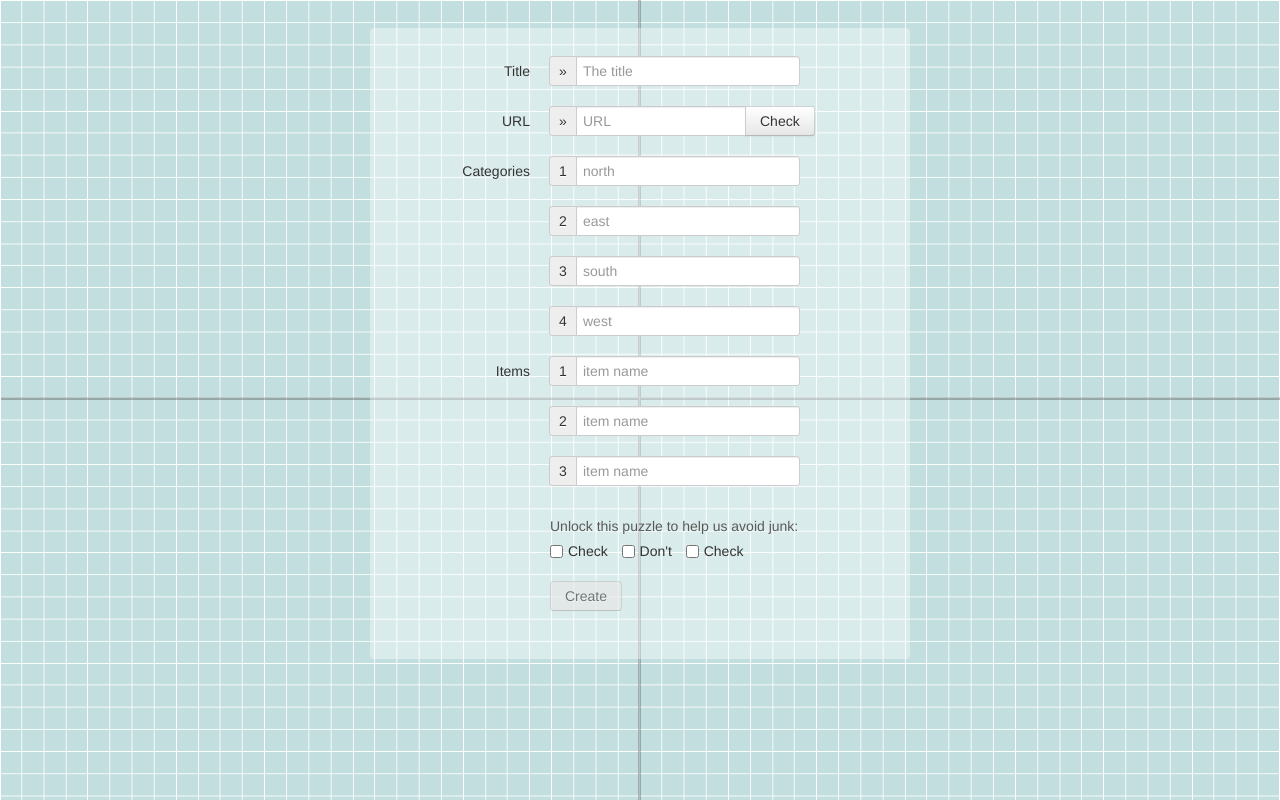
After one commit to xmatthewx/emergent-matrix, a PHP site: page /emergent-matrix/new.html in a window 1280 px wide. The commit adds this page. Run offline with PHP 8.4, Linux system fonts and the light colour scheme; some libraries are stand-ins or nearby versions.

Commit message:
adding form html & js.

```diff
--- a/css/main.css
+++ b/css/main.css
@@ -236,3 +236,19 @@ body, #thecanvas {
 
 .navbar { z-index:2; display:none; }
 .navbar .brand { margin-left:-5px; }
+
+
+/* ----------------------
+   forms
+*/
+
+form {
+    width:500px;
+    margin:2em auto;
+    padding:2em 20px;
+    background:rgba(255,255,255,0.4);
+    -webkit-border-radius: 4px;
+    -moz-border-radius: 4px;
+    border-radius: 4px;
+
+    }
--- a/index.html
+++ b/index.html
@@ -35,7 +35,7 @@
 
         <div class="container">
 
-            <!-- Main hero unit for a primary marketing message or call to action -->
+            <!-- magic happens here -->
             <div id="thecanvas" class="">
             </div>
 
--- /dev/null
+++ b/js/form.js
@@ -0,0 +1,51 @@
+
+
+$(window).load(function () {
+// all JS inside $(window).load
+
+console.log('loaded');
+
+/***
+ * forms
+ */
+
+// trigger more input for items as needed
+$('#inputI3').focus( function(){ xitem(); });
+
+function xitem(){
+    // clone the last item input field
+ 	var template = $("section#items .control-group").last().clone();
+ 	i = Number( template.find("input").attr('id').slice(6) );
+ 	n = i + 1;
+
+ 	if( n < 16 ){
+
+    	template.find(".add-on").text(n);
+    	template.find("input").attr('id','inputI'+ n);
+
+    	$("section#items").append(template);
+
+    	$('#inputI' + n).focus( function(){ xitem(); });
+ 	}
+
+    $('#inputI' + i ).unbind('focus'); // trigger from each only once
+
+};
+
+
+// unlock
+$('.checkbox').change( function(){
+
+//    console.log( $('#test1:checked').val() );
+
+    if( $('#test1:checked').val() && !$('#test2:checked').val()  && $('#test3:checked').val()  ){
+        console.log('unlocked');
+        $('form button').removeAttr("disabled");
+
+    }
+
+     });
+
+
+// END $(window).load
+});
--- a/js/main.js
+++ b/js/main.js
@@ -492,6 +492,7 @@ $('#thecanvas li a.icon-trash').click( function(){
 /***
  * dummy itemlist
  */
+/* ready to delete?
 function initItems(){
     // add to itemslist
 
@@ -517,6 +518,8 @@ function initItems(){
     itemslist = itemslist.concat(addlist);
 
 };
+*/
+
 
 
 // END $(window).load
--- /dev/null
+++ b/new.html
@@ -0,0 +1,166 @@
+<!DOCTYPE html>
+<!--[if lt IE 7]>      <html class="no-js lt-ie9 lt-ie8 lt-ie7"> <![endif]-->
+<!--[if IE 7]>         <html class="no-js lt-ie9 lt-ie8"> <![endif]-->
+<!--[if IE 8]>         <html class="no-js lt-ie9"> <![endif]-->
+<!--[if gt IE 8]><!--> <html class="no-js"> <!--<![endif]-->
+    <head>
+        <meta charset="utf-8">
+        <meta http-equiv="X-UA-Compatible" content="IE=edge,chrome=1">
+        <title>matrix</title>
+        <meta name="description" content="Music Mosaic">
+        <meta name="viewport" content="width=device-width">
+
+        <link rel="stylesheet" href="css/bootstrap.min.css">
+        <link rel="stylesheet" href="css/bootstrap-responsive.min.css">
+        <link rel="stylesheet" href="css/main.css">
+
+        <script src="js/vendor/modernizr-2.6.1.min.js"></script>
+
+    </head>
+    <body>
+        <!--[if lt IE 7]>
+            <p class="chromeframe">You are using an outdated browser. <a href="http://browsehappy.com/">Upgrade your browser today</a> or <a href="http://www.google.com/chromeframe/?redirect=true">install Google Chrome Frame</a> to better experience this site.</p>
+        <![endif]-->
+
+        <div class="navbar navbar-fixed-top navbar-inverse">
+          <div class="navbar-inner">
+            <a class="brand" href="index.html">Emergent Matrix</a>
+            <ul class="nav filter">
+              <li><a href="#">about</a></li>
+            </ul>
+          </div>
+        </div>
+
+
+        <div class="container">
+
+            <form class="form-horizontal">
+
+                <div class="control-group">
+                    <label class="control-label" for="inputTitle">Title</label>
+                    <div class="controls">
+                        <div class="input-prepend">
+                            <span class="add-on">&#187;</span>
+                            <input id="inputTitle" size="16" type="text" placeholder="The title">
+                        </div>
+                    </div>
+                </div>
+
+                <div class="control-group">
+                    <label class="control-label" for="inputURL">URL</label>
+                    <div class="controls">
+                        <div class="input-prepend input-append">
+                            <span class="add-on">&#187;</span>
+                            <input class="span2" type="text" id="inputURL" placeholder="URL"><button class="btn" type="button">Check</button>
+                        </div>
+                    </div>
+                </div>
+
+                <section id="categories">
+
+                    <div class="control-group">
+                        <label class="control-label" for="north">Categories</label>
+                        <div class="controls">
+                            <div class="input-prepend">
+                                <span class="add-on">1</span>
+                                <input type="text" id="catNorth" placeholder="north">
+                            </div>
+                        </div>
+                    </div>
+                    <div class="control-group">
+                        <div class="controls">
+                            <div class="input-prepend">
+                                <span class="add-on">2</span>
+                                <input type="text" id="catEast" placeholder="east">
+                            </div>
+                        </div>
+                    </div>
+                    <div class="control-group">
+                        <div class="controls">
+                            <div class="input-prepend">
+                                <span class="add-on">3</span>
+                                <input type="text" id="catSouth" placeholder="south">
+                            </div>
+                        </div>
+                    </div>
+                    <div class="control-group">
+                        <div class="controls">
+                            <div class="input-prepend">
+                                <span class="add-on">4</span>
+                                <input type="text" id="catWest" placeholder="west">
+                            </div>
+                        </div>
+                    </div>
+
+                </section>
+
+                <section id="items">
+
+                    <div class="control-group">
+                        <label class="control-label" for="inputI1">Items</label>
+                        <div class="controls">
+                            <div class="input-prepend">
+                                <span class="add-on">1</span>
+                                <input type="text" id="inputI1" placeholder="item name">
+                            </div>
+                        </div>
+                    </div>
+                    <div class="control-group">
+                        <div class="controls">
+                            <div class="input-prepend">
+                                <span class="add-on">2</span>
+                                <input type="text" id="inputI2" placeholder="item name">
+                            </div>
+                        </div>
+                    </div>
+                    <div class="control-group">
+                        <div class="controls">
+                            <div class="input-prepend">
+                                <span class="add-on">3</span>
+                                <input type="text" id="inputI3" placeholder="item name">
+                            </div>
+                        </div>
+                    </div>
+
+                </section>
+
+                <div class="control-group">
+                    <div class="controls">
+                        <span class="help-block">Unlock this puzzle to help us avoid junk:</span>
+                        <label class="checkbox inline">
+                          <input type="checkbox" id="test1" value="option1"> Check
+                        </label>
+                        <label class="checkbox inline">
+                          <input type="checkbox" id="test2" value="option2"> Don't
+                        </label>
+                        <label class="checkbox inline">
+                          <input type="checkbox" id="test3" value="option3"> Check
+                        </label>
+                    </div>
+                </div>
+
+                <div class="control-group">
+                    <div class="controls">
+                        <button type="submit" class="btn" disabled>Create</button>
+                    </div>
+                </div>
+
+
+            </form>
+
+            <!-- not in use -->
+            <div id="thecanvas" class="">
+
+            </div>
+
+        </div> <!-- /container -->
+
+
+
+        <script src="http://ajax.googleapis.com/ajax/libs/jquery/1.8.0/jquery.min.js"></script>
+        <script>window.jQuery || document.write('<script src="js/vendor/jquery-1.8.0.min.js"><\/script>')</script>
+
+        <script src="js/vendor/bootstrap.min.js"></script>
+        <script src="js/form.js"></script>
+    </body>
+</html>
```
